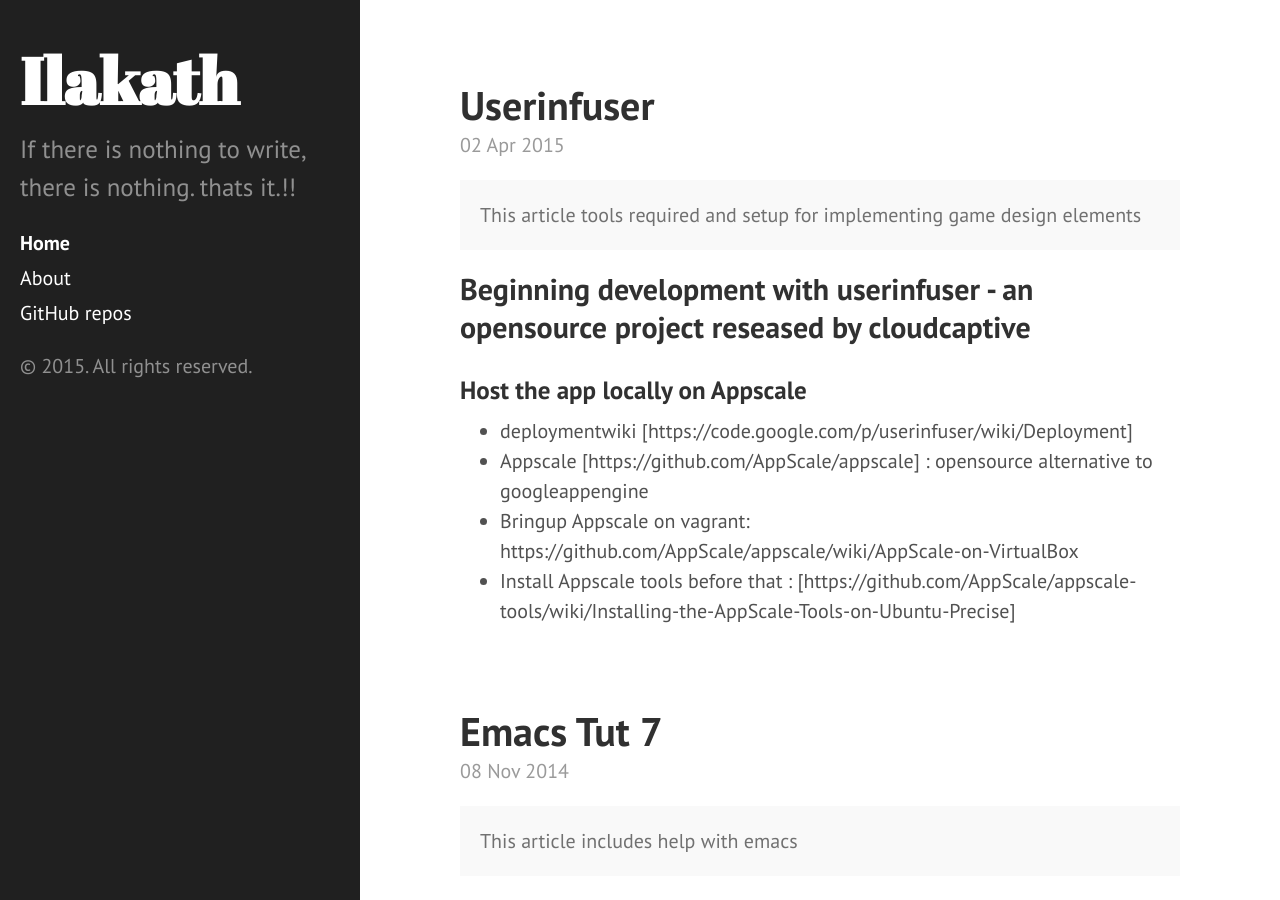
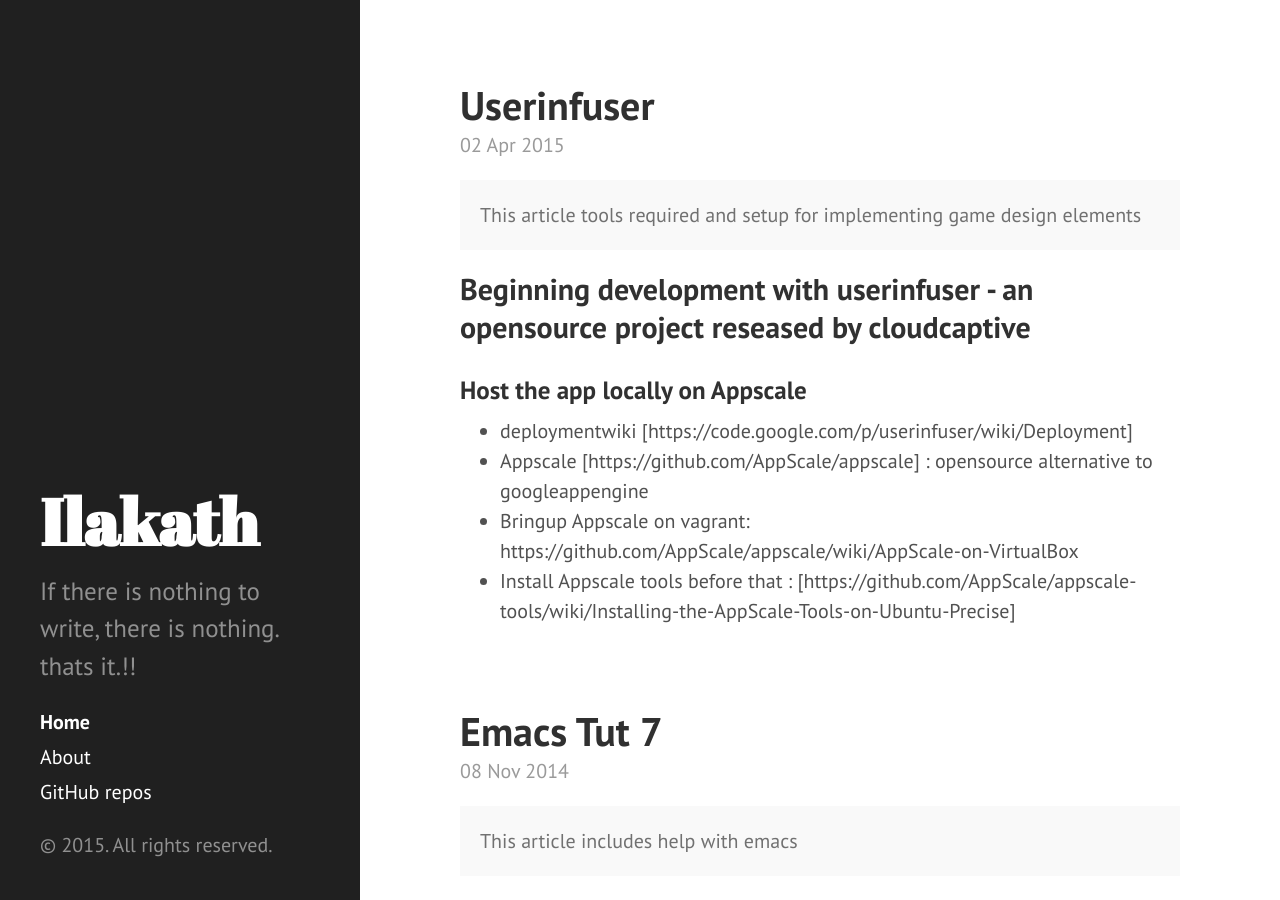
Before and after one commit to anhsirksai/GamifiedSD, a Jekyll site: the page built from index.html, in a window 1280 px wide and 900 px high. Built offline with Jekyll 4.4.1, drawn with Linux system fonts in a browser that asks for light colours; Markdown is read by kramdown in place of the engine named in the settings; the list of posts is cut into pages by our own code.

Commit message:
Update sidebar.html

```diff
--- a/_includes/sidebar.html
+++ b/_includes/sidebar.html
@@ -1,7 +1,7 @@
 <div class="sidebar">
 
-  <div class="wrap">
-  <!-- <div class="container sidebar-sticky"> -->
+  <!-- <div class="wrap"> -->
+ <div class="container sidebar-sticky">
     <div class="sidebar-about">
       <h1>
         <a href="{{ site.baseurl }}">
```
